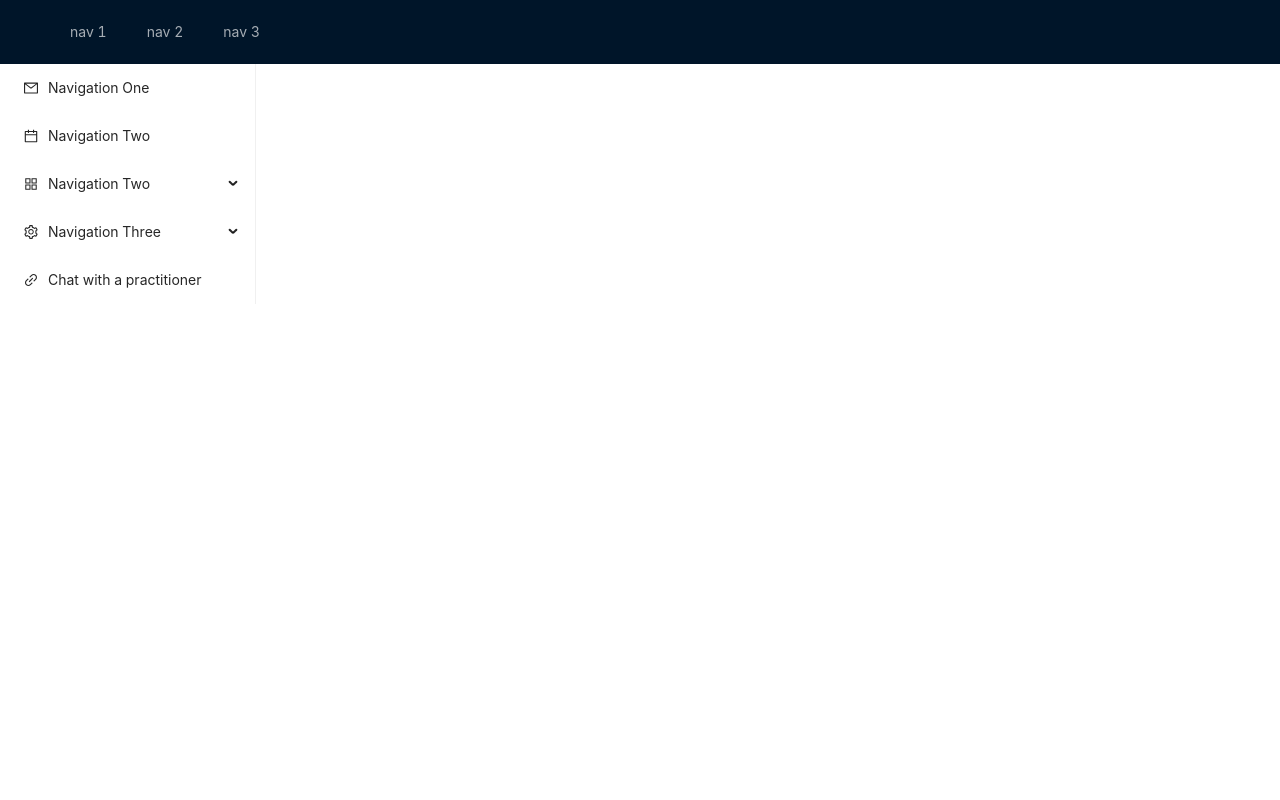
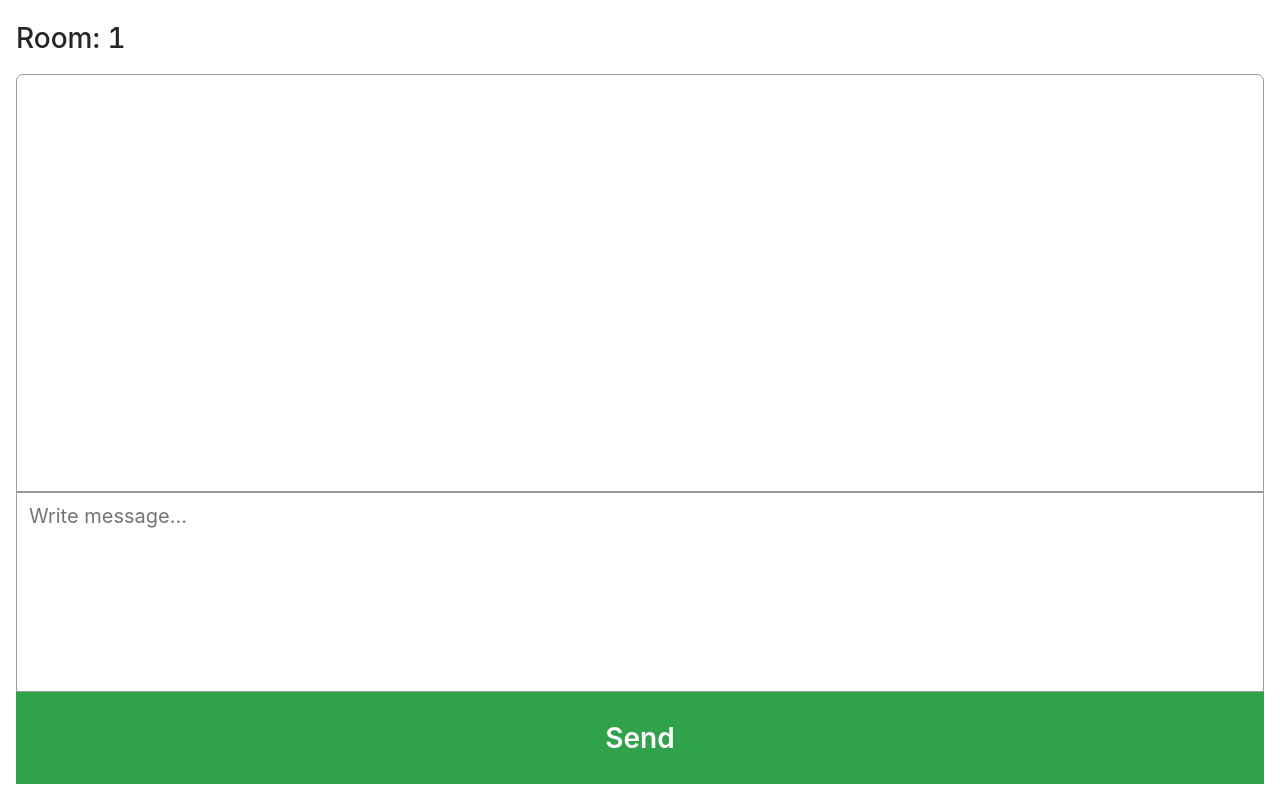
Before and after one commit to ayanchoudhary/DocConnect, a React (Create React App) app in the folder frontend/: page /chat/1 in a window 1280 px wide. Built offline with nearby package versions, Linux system fonts and the light colour scheme.

Commit message:
client adjustment

```diff
--- a/frontend/src/App.js
+++ b/frontend/src/App.js
@@ -4,6 +4,7 @@ import { Router, Switch, Route } from "react-router-dom";
 import { createBrowserHistory } from "history";
 import Home from "pages/home";
 import Chat from "pages/chat/chat";
+import ChatRoom from "pages/chat/chatRoom";
 const history = createBrowserHistory();
 
 const App = () => {
@@ -12,6 +13,7 @@ const App = () => {
       <Switch>
         <Route exact path="/" render={(props) => <Home {...props} />} />
         <Route exact path="/chat" render={(props) => <Chat {...props} />} />
+        <Route exact path="/chat/:roomId" component={ChatRoom} />
         <Route path="*" component={Home} />
       </Switch>
     </Router>
--- a/frontend/src/pages/chat/chat.jsx
+++ b/frontend/src/pages/chat/chat.jsx
@@ -1,17 +1,17 @@
 import React from "react";
 import Header from "components/header/header";
 import Sidebar from "components/sidebar/sidebar";
-import socketClient from "socket.io-client";
+// import socketClient from "socket.io-client";
 import { Link } from "react-router-dom";
 import "./chat.css";
 
-const SERVER = "http://127.0.0.1:4000";
+// const SERVER = "http://127.0.0.1:4000";
 
 const Chat = () => {
-  const socket = socketClient(SERVER);
-  socket.on("connection", () => {
-    console.log("I'm connected with the back-end");
-  });
+  // const socket = socketClient(SERVER);
+  // socket.on("connection", () => {
+  //   console.log("I'm connected with the back-end");
+  // });
   const [roomName, setRoomName] = React.useState("");
 
   const handleRoomNameChange = (event) => {
@@ -29,7 +29,7 @@ const Chat = () => {
           onChange={handleRoomNameChange}
           className="text-input-field"
         />{" "}
-        <Link to={`/${roomName}`} className="enter-room-button">
+        <Link to={`/chat/${roomName}`} className="enter-room-button">
           Join room
         </Link>
       </div>
--- /dev/null
+++ b/frontend/src/pages/chat/chatRoom.css
@@ -0,0 +1,67 @@
+.chat-room-container {
+    position: fixed;
+    left: 0;
+    right: 0;
+    top: 0;
+    bottom: 0;
+    display: flex;
+    flex-direction: column;
+    margin: 16px;
+}
+
+.room-name {
+    margin-top: 0;
+}
+
+.messages-container {
+    flex: 1;
+    min-height: 100px;
+    overflow: auto;
+    border: 1px solid black;
+    border-radius: 7px 7px 0 0;
+}
+
+.messages-list {
+    list-style-type: none;
+    padding: 0;
+}
+
+.new-message-input-field {
+    height: 200px;
+    max-height: 50%;
+    font-size: 20px;
+    padding: 8px 12px;
+    resize: none;
+}
+
+.message-item {
+    width: 55%;
+    margin: 8px;
+    padding: 12px 8px;
+    word-break: break-word;
+    border-radius: 4px;
+    color: white;
+}
+
+.my-message {
+    background-color: rgb(0, 132, 255);
+    margin-left: auto;
+}
+
+.received-message {
+    background-color: #3f4042;
+    margin-right: auto;
+}
+
+.send-message-button {
+    font-size: 28px;
+    font-weight: 600;
+    color: white;
+    background: #31a24c;
+    padding: 24px 12px;
+    border: none;
+}
+
+.messages-container, .new-message-input-field, .send-message-button {
+    border-color: #9a9a9a;
+}
--- /dev/null
+++ b/frontend/src/pages/chat/chatRoom.jsx
@@ -0,0 +1,51 @@
+/* eslint-disable react/prop-types */
+import React from "react";
+
+import "./chatRoom.css";
+import useChat from "./useChat";
+
+const ChatRoom = (props) => {
+  const { roomId } = props.match.params; // Gets roomId from URL
+  const { messages, sendMessage } = useChat(roomId); // Creates a websocket and manages messaging
+  const [newMessage, setNewMessage] = React.useState(""); // Message to be sent
+
+  const handleNewMessageChange = (event) => {
+    setNewMessage(event.target.value);
+  };
+
+  const handleSendMessage = () => {
+    sendMessage(newMessage);
+    setNewMessage("");
+  };
+
+  return (
+    <div className="chat-room-container">
+      <h1 className="room-name">Room: {roomId}</h1>
+      <div className="messages-container">
+        <ol className="messages-list">
+          {messages.map((message, i) => (
+            <li
+              key={i}
+              className={`message-item ${
+                message.ownedByCurrentUser ? "my-message" : "received-message"
+              }`}
+            >
+              {message.body}
+            </li>
+          ))}
+        </ol>
+      </div>
+      <textarea
+        value={newMessage}
+        onChange={handleNewMessageChange}
+        placeholder="Write message..."
+        className="new-message-input-field"
+      />
+      <button onClick={handleSendMessage} className="send-message-button">
+        Send
+      </button>
+    </div>
+  );
+};
+
+export default ChatRoom;
--- /dev/null
+++ b/frontend/src/pages/chat/useChat.js
@@ -0,0 +1,48 @@
+import { useEffect, useRef, useState } from "react";
+import socketIOClient from "socket.io-client";
+
+const NEW_CHAT_MESSAGE_EVENT = "newChatMessage"; // Name of the event
+const SOCKET_SERVER_URL = "http://localhost:4000";
+
+const useChat = (roomId) => {
+  const [messages, setMessages] = useState([]); // Sent and received messages
+  const socketRef = useRef();
+
+  useEffect(() => {
+    // Creates a WebSocket connection
+    socketRef.current = socketIOClient(SOCKET_SERVER_URL, {
+      query: { roomId },
+    });
+    socketRef.current.on("connection", () => {
+      console.log("I'm connected ");
+    });
+    // Listens for incoming messages
+    socketRef.current.on(NEW_CHAT_MESSAGE_EVENT, (message) => {
+      console.log("message came");
+      const incomingMessage = {
+        ...message,
+        ownedByCurrentUser: message.senderId === socketRef.current.id,
+      };
+      setMessages((messages) => [...messages, incomingMessage]);
+    });
+
+    // Destroys the socket reference
+    // when the connection is closed
+    return () => {
+      socketRef.current.disconnect();
+    };
+  }, [roomId]);
+
+  // Sends a message to the server that
+  // forwards it to all users in the same room
+  const sendMessage = (messageBody) => {
+    socketRef.current.emit(NEW_CHAT_MESSAGE_EVENT, {
+      body: messageBody,
+      senderId: socketRef.current.id,
+    });
+  };
+
+  return { messages, sendMessage };
+};
+
+export default useChat;
```
